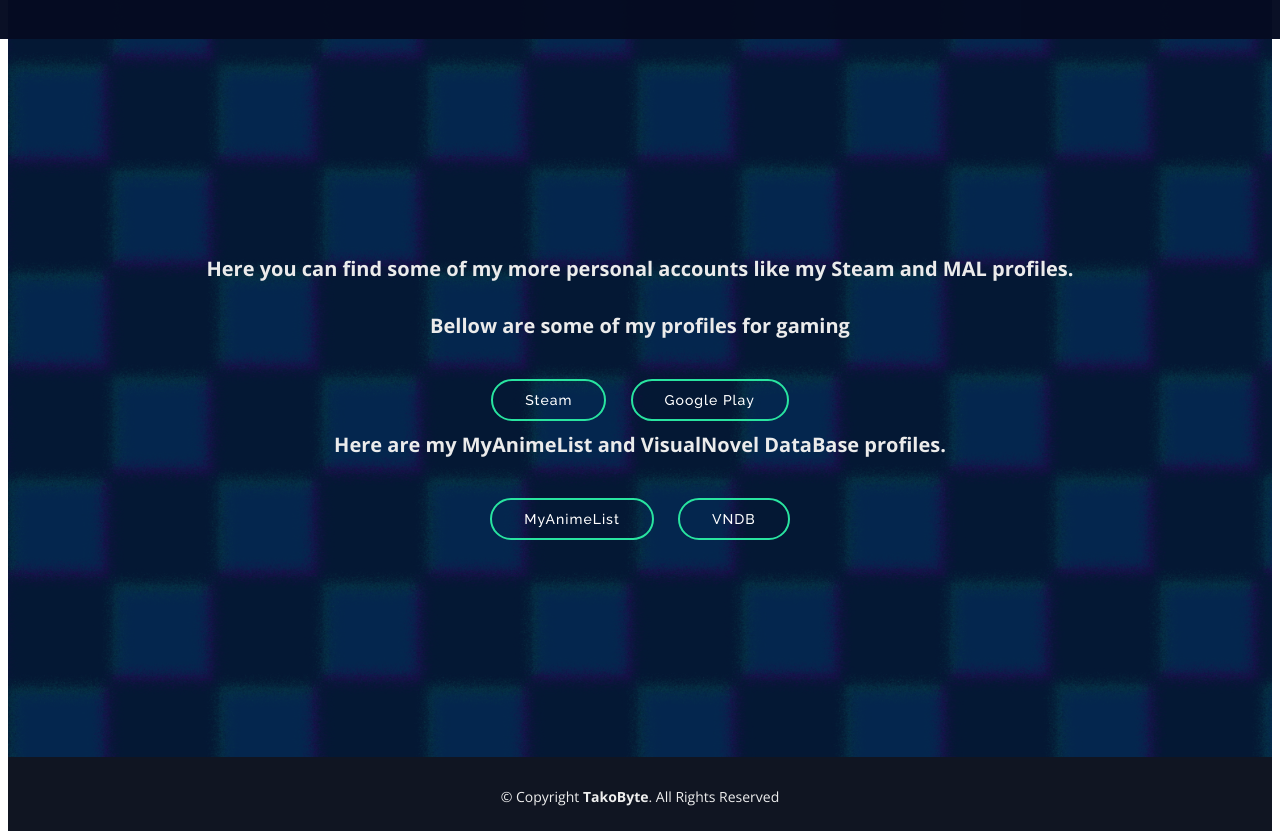
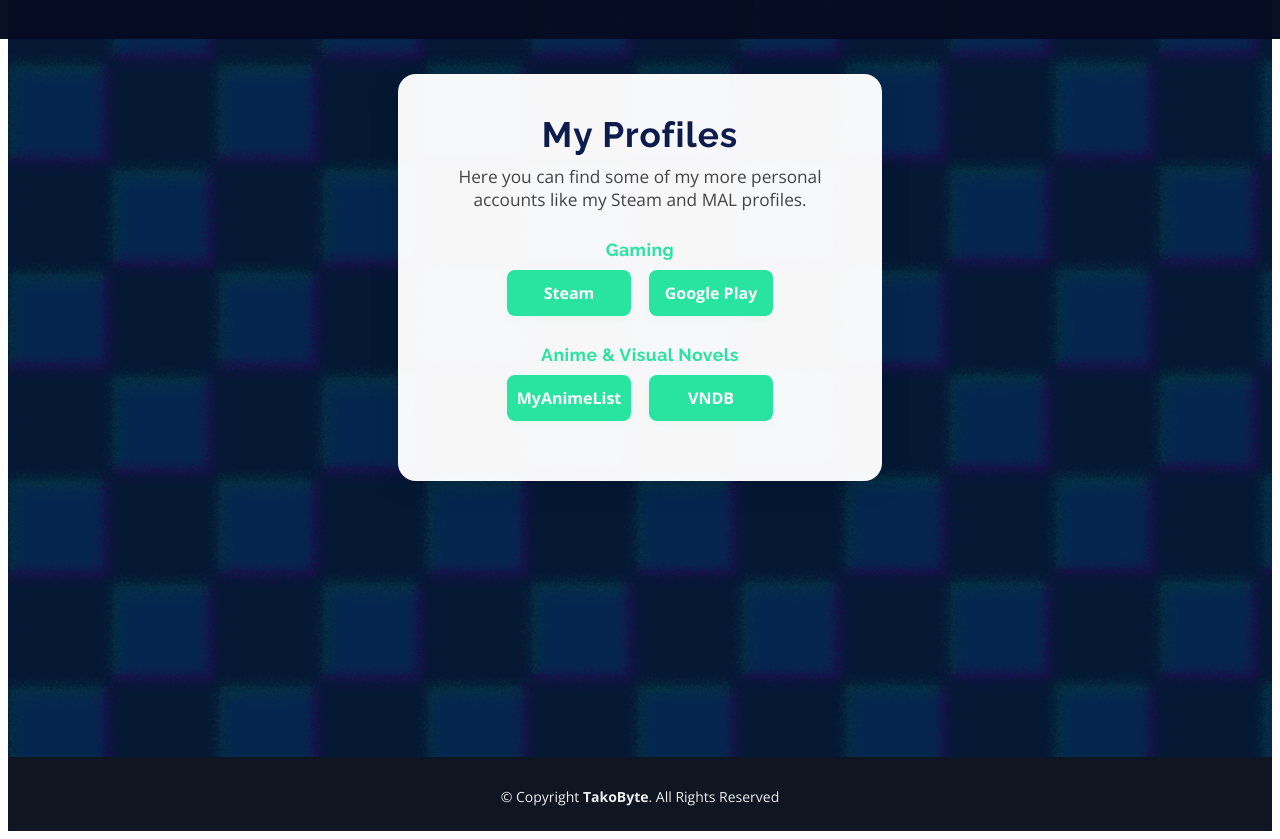
Before and after one commit to Jackhiles/Takobyte, a plain HTML site: page tako.html in a window 1280 px wide. Shown: the part 51-890 px from the top of the page. Drawn offline with nearby package versions, Linux system fonts and the light colour scheme.

Commit message:
Redesign hero sections with new profile card layout
Refactored the hero sections in index.html and tako.html to use a new .profile-card layout for improved visual consistency and modern appearance. Updated style.css with new classes for profile cards, titles, descriptions, and button rows, and removed old absolute positioning and redundant styles. Tako.html now organizes profile links into clearly labeled sections for gaming and anime/visual novels.

```diff
--- a/assets/css/style.css
+++ b/assets/css/style.css
@@ -357,98 +357,96 @@ h1, h2, h3, h4, h5, h6 {
 }
 
 #hero .hero-container {
-  position: absolute;
-  bottom: 0;
-  left: 0;
-  top: 90px;
-  right: 0;
+  /* Remove absolute positioning for flex centering */
+  position: static;
+  min-height: 80vh;
   display: flex;
   justify-content: center;
   align-items: center;
-  flex-direction: column;
-  text-align: center;
   padding: 0 15px;
+  background: none;
 }
 
-@media (max-width: 991px) {
-  #hero .hero-container {
-    top: 70px;
-  }
+.profile-card {
+  background: rgba(255,255,255,0.97);
+  border-radius: 18px;
+  box-shadow: 0 4px 32px rgba(0,0,0,0.10);
+  padding: 40px 32px 32px 32px;
+  max-width: 420px;
+  width: 100%;
+  text-align: center;
+  margin: 32px 0;
 }
 
-#hero h1 {
-  color: #fff;
-  font-family: "Raleway", sans-serif;
-  font-size: 56px;
-  font-weight: 600;
-  text-transform: uppercase;
+.hero-title {
+  font-size: 2.2rem;
+  font-weight: 700;
+  color: #0e1b4d;
+  margin-bottom: 10px;
+  letter-spacing: 1px;
 }
 
-#hero h1 span {
-  color: #97C6F0;
+.hero-desc {
+  color: #444;
+  font-size: 1.08rem;
+  margin-bottom: 28px;
+  font-weight: 500;
 }
 
-@media (max-width: 991px) {
-  #hero h1 {
-    font-size: 34px;
-  }
+.profile-section {
+  margin-bottom: 28px;
 }
 
-#hero p {
-  color: #ebebeb;
+.profile-section-title {
+  font-size: 1.1rem;
+  color: #29E4A0;
   font-weight: 700;
-  font-size: 20px;
+  margin-bottom: 10px;
+  letter-spacing: 0.5px;
 }
 
-@media (max-width: 991px) {
-  #hero p {
-    font-size: 16px;
-  }
+.profile-btn-row {
+  display: flex;
+  justify-content: center;
+  gap: 18px;
+  margin-bottom: 0;
+  flex-wrap: wrap;
 }
 
 #hero .about-btn {
-  font-family: "Raleway", sans-serif;
-  font-weight: 500;
-  font-size: 14px;
-  letter-spacing: 1px;
-  display: inline-block;
-  padding: 12px 32px;
-  border-radius: 50px;
-  transition: 0.5s;
-  line-height: 1;
-  margin: 10px;
+  min-width: 120px;
+  margin: 0 0 0 0;
+  margin-bottom: 0;
+  margin-top: 0;
+  font-size: 1rem;
+  padding: 10px 0;
+  border-radius: 8px;
+  border: 2px solid #29E4A0;
+  background: #29E4A0;
   color: #fff;
-  -webkit-animation-delay: 0.8s;
-  animation-delay: 0.8s;
-  border: 2px solid #29E4A0;
+  font-weight: 600;
+  transition: background 0.2s, color 0.2s;
+  box-shadow: 0 2px 8px rgba(41,228,160,0.08);
 }
 
 #hero .about-btn:hover {
-  background: #29E4A0;
-  color: #fff;
+  background: #fff;
+  color: #29E4A0;
+  border-color: #29E4A0;
 }
 
-@-webkit-keyframes pulsate-btn {
-  0% {
-    transform: scale(0.6, 0.6);
-    opacity: 1;
+@media (max-width: 600px) {
+  .profile-card {
+    padding: 24px 8px 20px 8px;
+    max-width: 98vw;
   }
-
-  100% {
-    transform: scale(1, 1);
-    opacity: 0;
+  .profile-btn-row {
+    flex-direction: column;
+    gap: 12px;
   }
-}
-
-@keyframes pulsate-btn {
-  0% {
-    transform: scale(0.6, 0.6);
-    opacity: 1;
-  }
-
-  100% {
-    transform: scale(1, 1);
-    opacity: 0;
+  #hero .about-btn {
+    width: 100%;
+    min-width: unset;
   }
 }
 
--- a/tako.html
+++ b/tako.html
@@ -83,19 +83,25 @@
 
   <!-- ======= Hero Section ======= -->
   <section id="hero">
-    <div class="hero-container" data-aos="zoom-in" data-aos-delay="100">
-      <p>Here you can find some of my more personal accounts like my Steam and MAL profiles.</p>
-      <p>Bellow are some of my profiles for gaming</p>
-      <div align="center">
-        <a href="https://gamejolt.com/@TakoByte" class="about-btn scrollto">Steam</a>
-        <a href="https://play.google.com/store/apps/dev?id=8421166997546308039&hl=en_US&gl=US" class="about-btn scrollto">Google Play</a>
+    <div class="hero-container" data-aos="zoom-in" data-aos-delay="100" style="display: flex; justify-content: center; align-items: center; min-height: 80vh;">
+      <div class="profile-card">
+        <h1 class="hero-title">My Profiles</h1>
+        <p class="hero-desc">Here you can find some of my more personal accounts like my Steam and MAL profiles.</p>
+        <div class="profile-section">
+          <h2 class="profile-section-title">Gaming</h2>
+          <div class="profile-btn-row">
+            <a href="https://gamejolt.com/@TakoByte" class="about-btn scrollto">Steam</a>
+            <a href="https://play.google.com/store/apps/dev?id=8421166997546308039&hl=en_US&gl=US" class="about-btn scrollto">Google Play</a>
+          </div>
+        </div>
+        <div class="profile-section">
+          <h2 class="profile-section-title">Anime & Visual Novels</h2>
+          <div class="profile-btn-row">
+            <a href="https://myanimelist.net/profile/TakoByte" class="about-btn scrollto">MyAnimeList</a>
+            <a href="https://vndb.org/u184708/ulist?vnlist=1" class="about-btn scrollto">VNDB</a>
+          </div>
+        </div>
       </div>
-      <p>Here are my MyAnimeList and VisualNovel DataBase profiles.</p>
-      <div align="center">
-        <a href="https://myanimelist.net/profile/TakoByte" class="about-btn scrollto">MyAnimeList</a>
-        <a href="https://vndb.org/u184708/ulist?vnlist=1" class="about-btn scrollto">VNDB</a>
-      </div>
-
     </div>
   </section><!-- End Hero Section -->
 
```
Also changed, not shown: index.html (+10 -4 lines).
